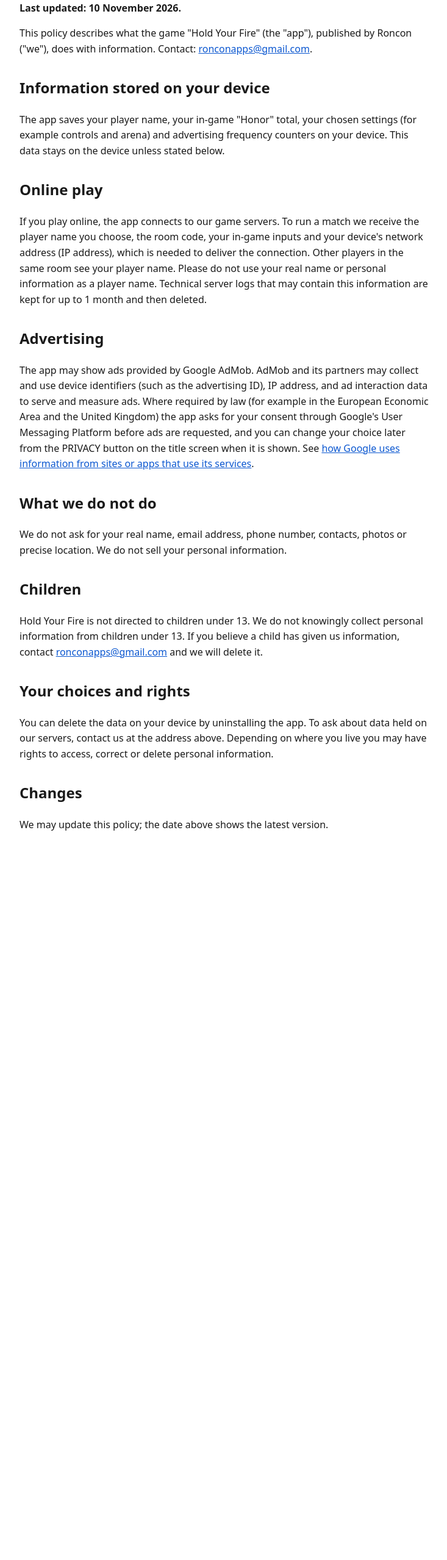
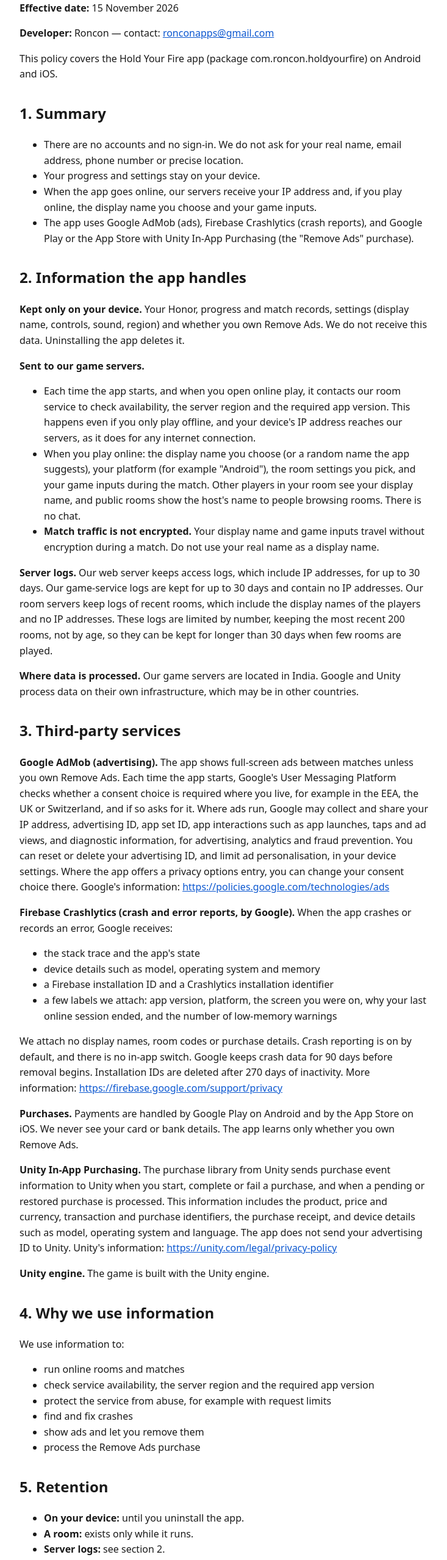
Before and after one commit to ronconapps/ronconapps.github.io, a plain HTML site: page privacy/index.html in a window 1280 px wide. Shown: the part 120-2678 px from the top of the page at 61% size, without its empty margins (272-1005 px from the left). Before the commit the page ends 1533 px from the top, so only its background shows below. Drawn offline with Linux system fonts and the light colour scheme.

Commit message:
Update the privacy policy (v2): crash reports, purchases, server logs, unencrypted match traffic

```diff
--- a/privacy/index.html
+++ b/privacy/index.html
@@ -3,28 +3,74 @@
 <title>Hold Your Fire - Privacy Policy</title>
 <style>body{font:16px/1.6 system-ui,sans-serif;max-width:42rem;margin:3rem auto;padding:0 1rem;color:#1a1a1a}a{color:#0b57d0}h2{margin-top:2rem}</style></head>
 <body>
-<h1>Hold Your Fire - Privacy Policy</h1>
-<p><strong>Last updated: 10 November 2026.</strong></p>
-<p>This policy describes what the game "Hold Your Fire" (the "app"), published by Roncon ("we"), does with information. Contact: <a href="mailto:ronconapps@gmail.com">ronconapps@gmail.com</a>.</p>
-
-<h2>Information stored on your device</h2>
-<p>The app saves your player name, your in-game "Honor" total, your chosen settings (for example controls and arena) and advertising frequency counters on your device. This data stays on the device unless stated below.</p>
-
-<h2>Online play</h2>
-<p>If you play online, the app connects to our game servers. To run a match we receive the player name you choose, the room code, your in-game inputs and your device's network address (IP address), which is needed to deliver the connection. Other players in the same room see your player name. Please do not use your real name or personal information as a player name. Technical server logs that may contain this information are kept for up to 1 month and then deleted.</p>
-
-<h2>Advertising</h2>
-<p>The app may show ads provided by Google AdMob. AdMob and its partners may collect and use device identifiers (such as the advertising ID), IP address, and ad interaction data to serve and measure ads. Where required by law (for example in the European Economic Area and the United Kingdom) the app asks for your consent through Google's User Messaging Platform before ads are requested, and you can change your choice later from the PRIVACY button on the title screen when it is shown. See <a href="https://policies.google.com/technologies/partner-sites">how Google uses information from sites or apps that use its services</a>.</p>
-
-<h2>What we do not do</h2>
-<p>We do not ask for your real name, email address, phone number, contacts, photos or precise location. We do not sell your personal information.</p>
-
-<h2>Children</h2>
-<p>Hold Your Fire is not directed to children under 13. We do not knowingly collect personal information from children under 13. If you believe a child has given us information, contact <a href="mailto:ronconapps@gmail.com">ronconapps@gmail.com</a> and we will delete it.</p>
-
-<h2>Your choices and rights</h2>
-<p>You can delete the data on your device by uninstalling the app. To ask about data held on our servers, contact us at the address above. Depending on where you live you may have rights to access, correct or delete personal information.</p>
-
-<h2>Changes</h2>
-<p>We may update this policy; the date above shows the latest version.</p>
+<h1>Privacy Policy — Hold Your Fire</h1>
+<p><strong>Effective date:</strong> 15 November 2026</p>
+<p><strong>Developer:</strong> Roncon — contact: <a href="mailto:ronconapps@gmail.com">ronconapps@gmail.com</a></p>
+<p>This policy covers the Hold Your Fire app (package com.roncon.holdyourfire) on Android and iOS.</p>
+<h2>1. Summary</h2>
+<ul>
+<li>There are no accounts and no sign-in. We do not ask for your real name, email address, phone number or precise location.</li>
+<li>Your progress and settings stay on your device.</li>
+<li>When the app goes online, our servers receive your IP address and, if you play online, the display name you choose and your game inputs.</li>
+<li>The app uses Google AdMob (ads), Firebase Crashlytics (crash reports), and Google Play or the App Store with Unity In-App Purchasing (the "Remove Ads" purchase).</li>
+</ul>
+<h2>2. Information the app handles</h2>
+<p><strong>Kept only on your device.</strong> Your Honor, progress and match records, settings (display name, controls, sound, region) and whether you own Remove Ads. We do not receive this data. Uninstalling the app deletes it.</p>
+<p><strong>Sent to our game servers.</strong></p>
+<ul>
+<li>Each time the app starts, and when you open online play, it contacts our room service to check availability, the server region and the required app version. This happens even if you only play offline, and your device's IP address reaches our servers, as it does for any internet connection.</li>
+<li>When you play online: the display name you choose (or a random name the app suggests), your platform (for example "Android"), the room settings you pick, and your game inputs during the match. Other players in your room see your display name, and public rooms show the host's name to people browsing rooms. There is no chat.</li>
+<li><strong>Match traffic is not encrypted.</strong> Your display name and game inputs travel without encryption during a match. Do not use your real name as a display name.</li>
+</ul>
+<p><strong>Server logs.</strong> Our web server keeps access logs, which include IP addresses, for up to 30 days. Our game-service logs are kept for up to 30 days and contain no IP addresses. Our room servers keep logs of recent rooms, which include the display names of the players and no IP addresses. These logs are limited by number, keeping the most recent 200 rooms, not by age, so they can be kept for longer than 30 days when few rooms are played.</p>
+<p><strong>Where data is processed.</strong> Our game servers are located in India. Google and Unity process data on their own infrastructure, which may be in other countries.</p>
+<h2>3. Third-party services</h2>
+<p><strong>Google AdMob (advertising).</strong> The app shows full-screen ads between matches unless you own Remove Ads. Each time the app starts, Google's User Messaging Platform checks whether a consent choice is required where you live, for example in the EEA, the UK or Switzerland, and if so asks for it. Where ads run, Google may collect and share your IP address, advertising ID, app set ID, app interactions such as app launches, taps and ad views, and diagnostic information, for advertising, analytics and fraud prevention. You can reset or delete your advertising ID, and limit ad personalisation, in your device settings. Where the app offers a privacy options entry, you can change your consent choice there. Google's information: <a href="https://policies.google.com/technologies/ads">https://policies.google.com/technologies/ads</a></p>
+<p><strong>Firebase Crashlytics (crash and error reports, by Google).</strong> When the app crashes or records an error, Google receives:</p>
+<ul>
+<li>the stack trace and the app's state</li>
+<li>device details such as model, operating system and memory</li>
+<li>a Firebase installation ID and a Crashlytics installation identifier</li>
+<li>a few labels we attach: app version, platform, the screen you were on, why your last online session ended, and the number of low-memory warnings</li>
+</ul>
+<p>We attach no display names, room codes or purchase details. Crash reporting is on by default, and there is no in-app switch. Google keeps crash data for 90 days before removal begins. Installation IDs are deleted after 270 days of inactivity. More information: <a href="https://firebase.google.com/support/privacy">https://firebase.google.com/support/privacy</a></p>
+<p><strong>Purchases.</strong> Payments are handled by Google Play on Android and by the App Store on iOS. We never see your card or bank details. The app learns only whether you own Remove Ads.</p>
+<p><strong>Unity In-App Purchasing.</strong> The purchase library from Unity sends purchase event information to Unity when you start, complete or fail a purchase, and when a pending or restored purchase is processed. This information includes the product, price and currency, transaction and purchase identifiers, the purchase receipt, and device details such as model, operating system and language. The app does not send your advertising ID to Unity. Unity's information: <a href="https://unity.com/legal/privacy-policy">https://unity.com/legal/privacy-policy</a></p>
+<p><strong>Unity engine.</strong> The game is built with the Unity engine.</p>
+<h2>4. Why we use information</h2>
+<p>We use information to:</p>
+<ul>
+<li>run online rooms and matches</li>
+<li>check service availability, the server region and the required app version</li>
+<li>protect the service from abuse, for example with request limits</li>
+<li>find and fix crashes</li>
+<li>show ads and let you remove them</li>
+<li>process the Remove Ads purchase</li>
+</ul>
+<h2>5. Retention</h2>
+<ul>
+<li><strong>On your device:</strong> until you uninstall the app.</li>
+<li><strong>A room:</strong> exists only while it runs.</li>
+<li><strong>Server logs:</strong> see section 2.</li>
+<li><strong>Crashlytics:</strong> see section 3.</li>
+<li><strong>Google (AdMob, Play) and Unity:</strong> they keep data under their own policies. We do not control their retention periods.</li>
+</ul>
+<h2>6. Security</h2>
+<p>Requests to our room service and to Google and Unity services use HTTPS. Match traffic is not encrypted (see section 2). Our servers limit request rates and expose only the room API publicly. No method of transmission or storage is completely secure.</p>
+<h2>7. Children</h2>
+<p>The app is not directed to children under 13, and we do not knowingly collect personal information from them. If you believe a child under 13 has used the app online, contact us at <a href="mailto:ronconapps@gmail.com">ronconapps@gmail.com</a>. We will remove matching information from our logs where we can identify it, for example by display name and approximate time.</p>
+<h2>8. Your choices and rights</h2>
+<p>You can:</p>
+<ul>
+<li>reset your advertising ID in your device settings</li>
+<li>change your ad consent where the app offers a privacy options entry</li>
+<li>buy Remove Ads to stop ads</li>
+<li>choose any display name</li>
+<li>uninstall the app to delete local data</li>
+</ul>
+<p>We do not link server data to an account or to any identifier you could give us, so we may not be able to find information about a specific person. Logs are deleted automatically as described in section 2. Depending on where you live, you may have rights to access or delete personal information. Contact <a href="mailto:ronconapps@gmail.com">ronconapps@gmail.com</a> and we will do what we can with the information we hold.</p>
+<h2>9. Changes</h2>
+<p>We will post changes on this page and update the effective date.</p>
+<h2>10. Contact</h2>
+<p>Roncon — <a href="mailto:ronconapps@gmail.com">ronconapps@gmail.com</a></p>
 </body></html>
```
